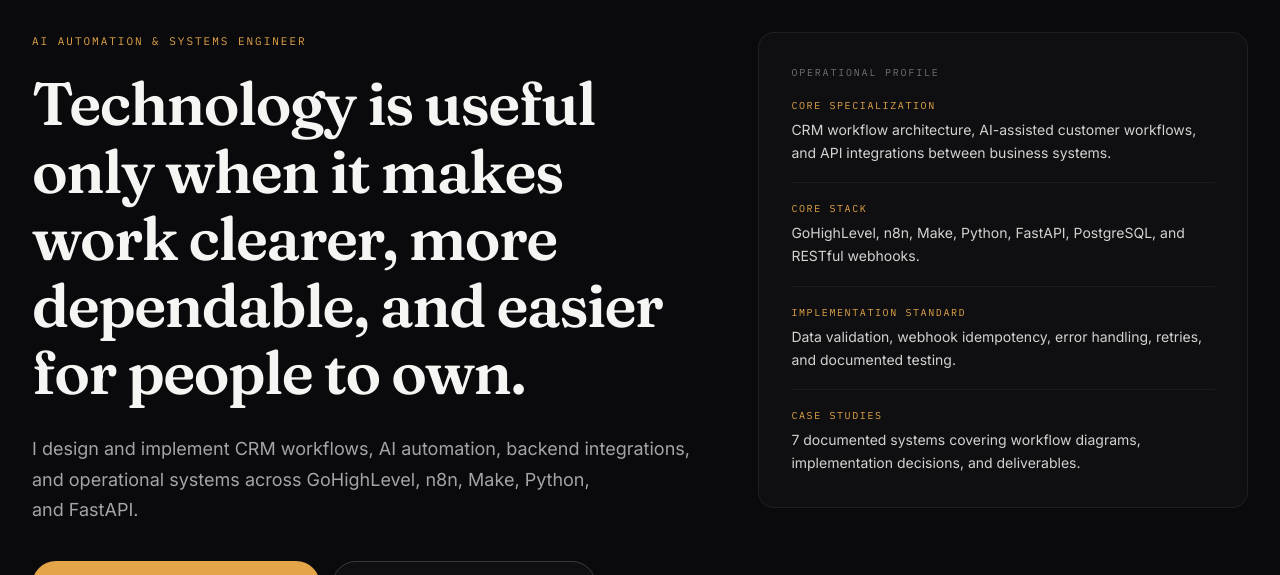
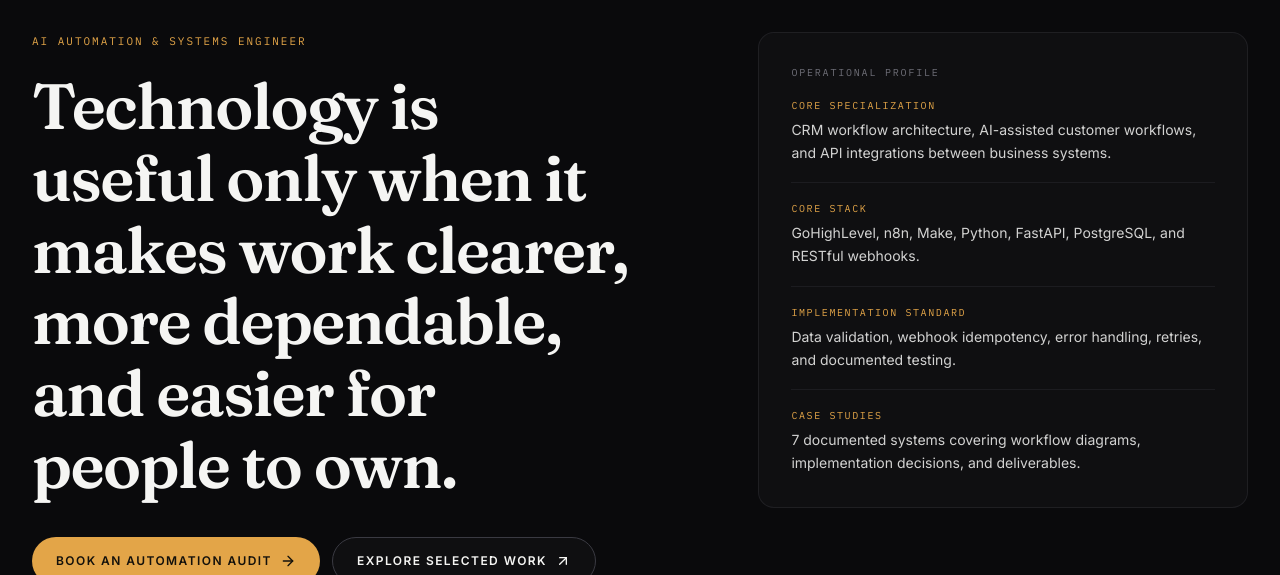
Before and after one commit to syed-daniyalH/muhammad-daniyal-portfolio, a Next.js app: page / in a window 1280 px wide. Shown: the part 128-703 px from the top of the page. Built offline with nearby package versions, Linux system fonts and the light colour scheme; no server answers.

Commit message:
feat: update hero section to standalone philosophy headline without duplicate paragraph

```diff
--- a/components/home/hero-section.tsx
+++ b/components/home/hero-section.tsx
@@ -52,14 +52,10 @@ export function HeroSection(): React.JSX.Element {
 
             <h1
               id="hero-title"
-              className="mt-5 text-[2.25rem] font-semibold leading-[1.12] tracking-[-0.025em] text-foreground sm:text-[3.1rem] lg:text-[3.75rem]"
+              className="mt-5 text-[2.35rem] font-semibold leading-[1.12] tracking-[-0.025em] text-foreground sm:text-[3.25rem] lg:text-[4rem]"
             >
               Technology is useful only when it makes work clearer, more dependable, and easier for people to own.
             </h1>
-
-            <p className="mt-7 max-w-2xl text-base leading-relaxed text-muted sm:text-lg">
-              I design and implement CRM workflows, AI automation, backend integrations, and operational systems across GoHighLevel, n8n, Make, Python, and FastAPI.
-            </p>
 
             <div className="mt-9 flex flex-wrap items-center gap-3">
               <Link
```
